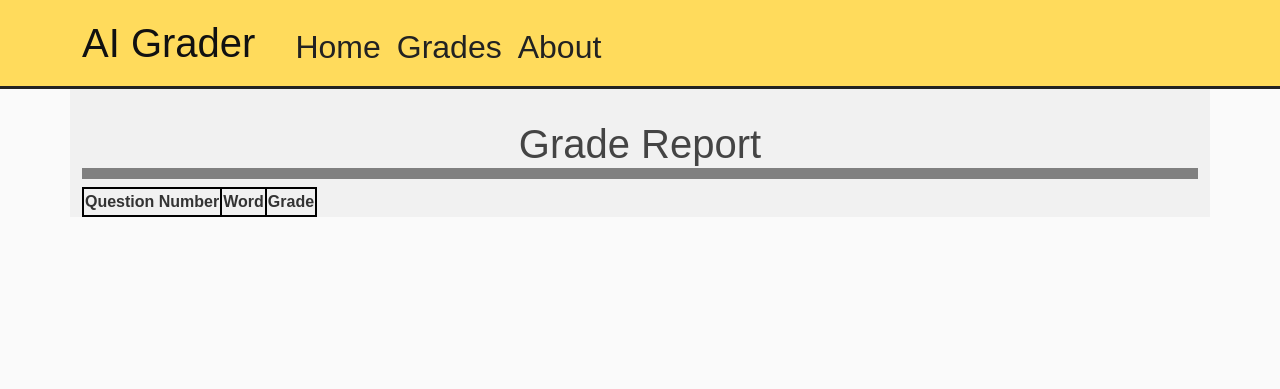
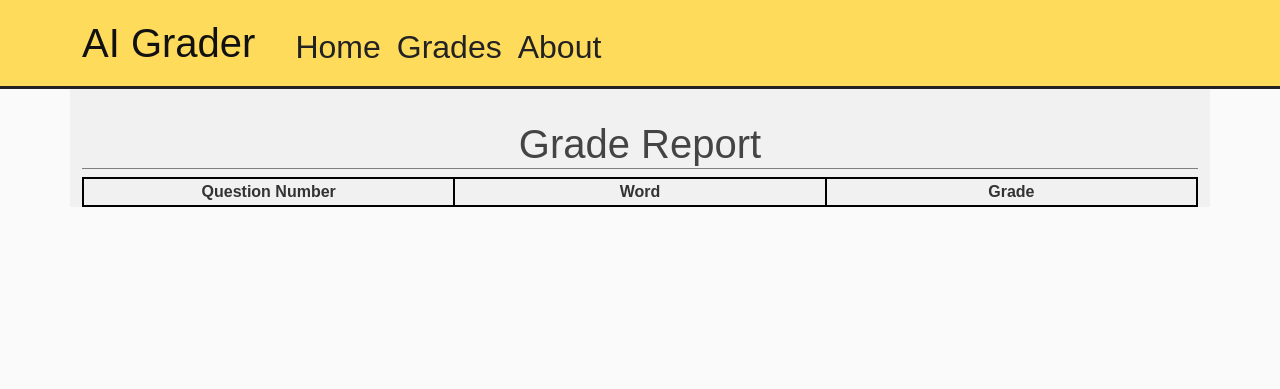
Before and after one commit to Espi5730/Ai-Grader, a Flask app: page /report in a window 1280 px wide. Shown: the top 389 px of the page. Run offline with Flask 3, Linux system fonts and the light colour scheme; lists and menus that the app fills with data are empty.

Commit message:
setting up report

```diff
--- a/static/main.css
+++ b/static/main.css
@@ -24,15 +24,19 @@
   }
 
   table {
-    border: 2px solid black
+    border: 2px solid black;
+    width: 100%;
   }
 
   tr {
     border: 2px solid black;
+    width: 100%;
   }
 
   th {
     border: 2px solid black;
+    width: 33%;
+    text-align: center;
   }
 
   .bg-steel {
@@ -118,7 +122,7 @@
   #home-title {
     text-align: center;
     font-size: 2.5rem;
-    border-bottom: 11px grey solid;
+    border-bottom: 1px grey solid;
   }
 
   #introduction{
```
